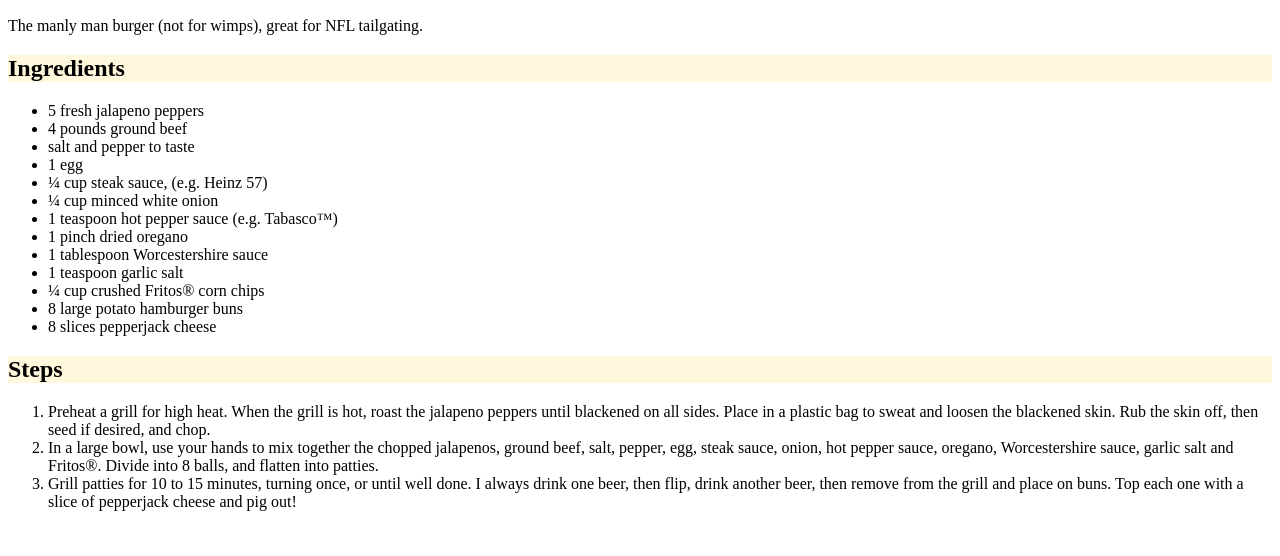
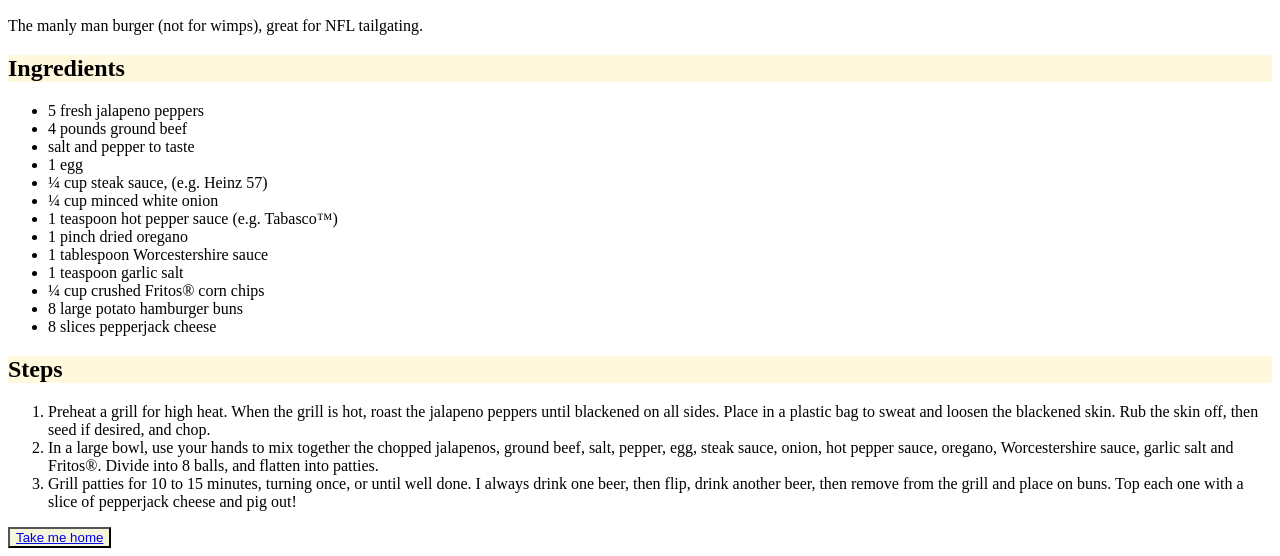
Before and after one commit to gusschroeder/odin-recipes, a plain HTML site: page recipes/burger.html in a window 1280 px wide. Shown: the part 391-947 px from the top of the page. Before the commit the page ends 918 px from the top, so only its background shows below. Drawn offline with Linux system fonts and the light colour scheme.

Commit message:
Add Home button

```diff
--- a/recipes/burger.html
+++ b/recipes/burger.html
@@ -36,5 +36,8 @@
         <li>In a large bowl, use your hands to mix together the chopped jalapenos, ground beef, salt, pepper, egg, steak sauce, onion, hot pepper sauce, oregano, Worcestershire sauce, garlic salt and Fritos®. Divide into 8 balls, and flatten into patties.        </li>
         <li>Grill patties for 10 to 15 minutes, turning once, or until well done. I always drink one beer, then flip, drink another beer, then remove from the grill and place on buns. Top each one with a slice of pepperjack cheese and pig out!</li>
     </ol>
+
+    <button><a href="../index.html">Take me home</a></button>
+
 </body>
 </html>
```
Also changed, not shown: recipes/lasagna.html (+3 -0 lines), recipes/pizza.html (+2 -0 lines).
